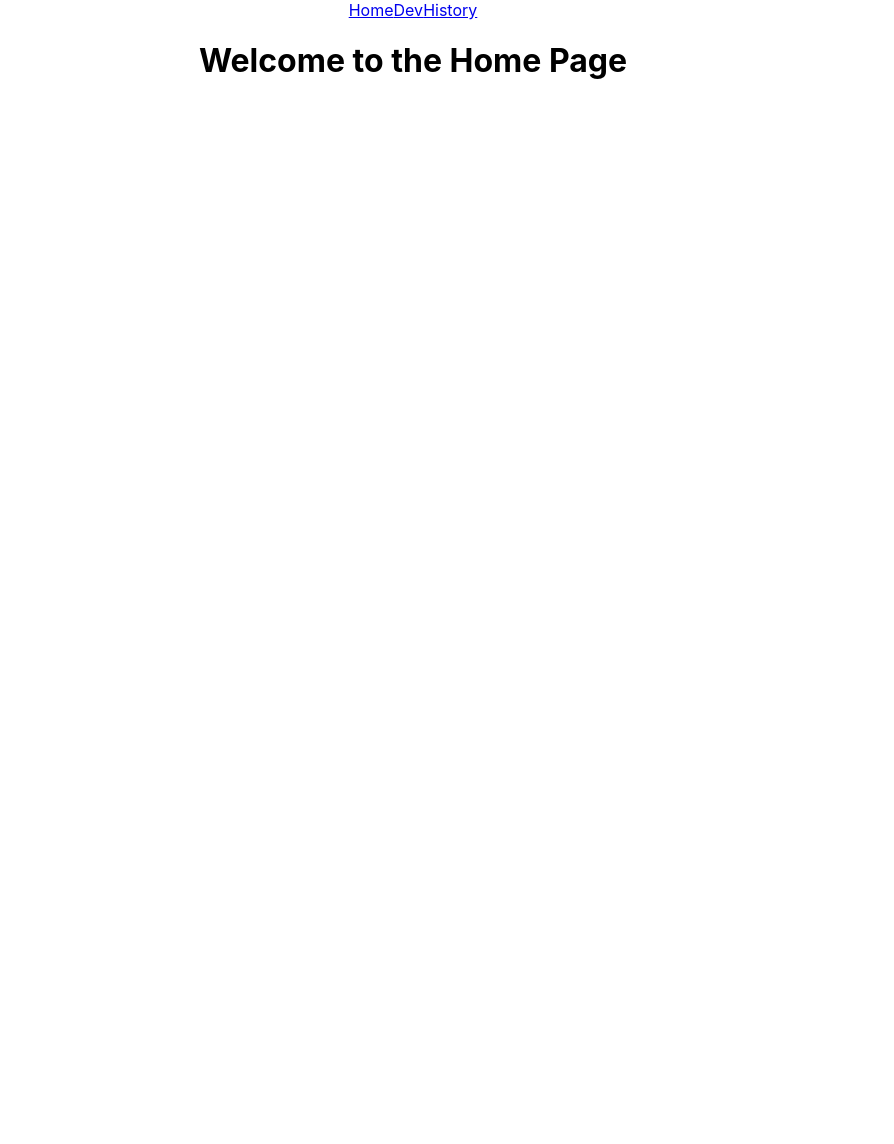
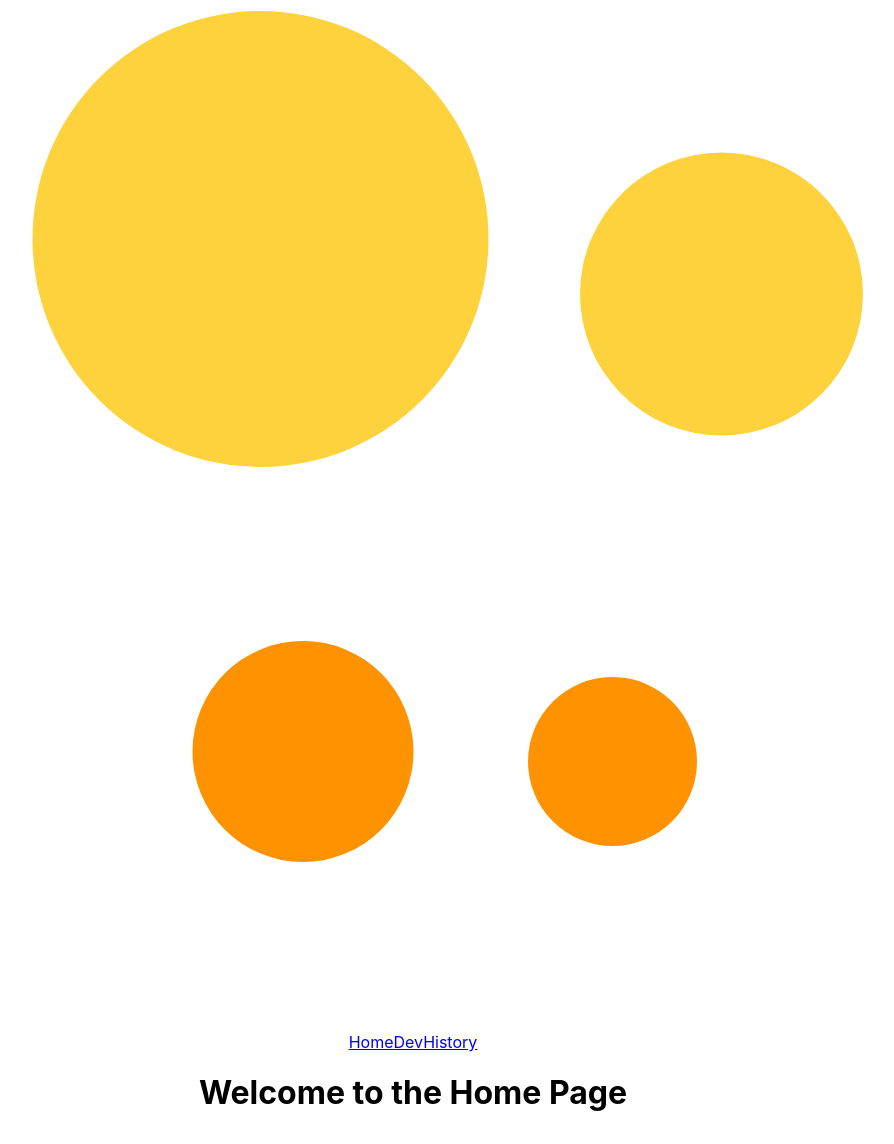
Before and after one commit to isacvale/Calc, a React (Create React App) app: page / in a window 1280 px wide. Shown: the whole page, without its empty margins (227-1121 px from the left). Before the commit the page ends 800 px from the top, so only its background shows below. Built offline with nearby package versions, Linux system fonts and the light colour scheme.

Commit message:
feat(calculator): use background

```diff
--- a/src/pages/Calculator/index.js
+++ b/src/pages/Calculator/index.js
@@ -1,12 +1,22 @@
 import React from 'react'
+import styled from '@emotion/styled'
+
 import { Navigation } from '../../core'
+import { Background } from './background'
+
+const StyledMain = styled.main`
+  margin: 2em auto;
+`
 
 function App() {
   return (
-    <div className="App">
-      <Navigation />
-      <div><h1>Welcome to the Home Page</h1></div>
-    </div>
+    <>
+      <Background mode="light"></Background>
+      <StyledMain className="App">
+        <Navigation />
+        <div><h1>Welcome to the Home Page</h1></div>
+      </StyledMain>
+    </>
   )
 }
 
```
